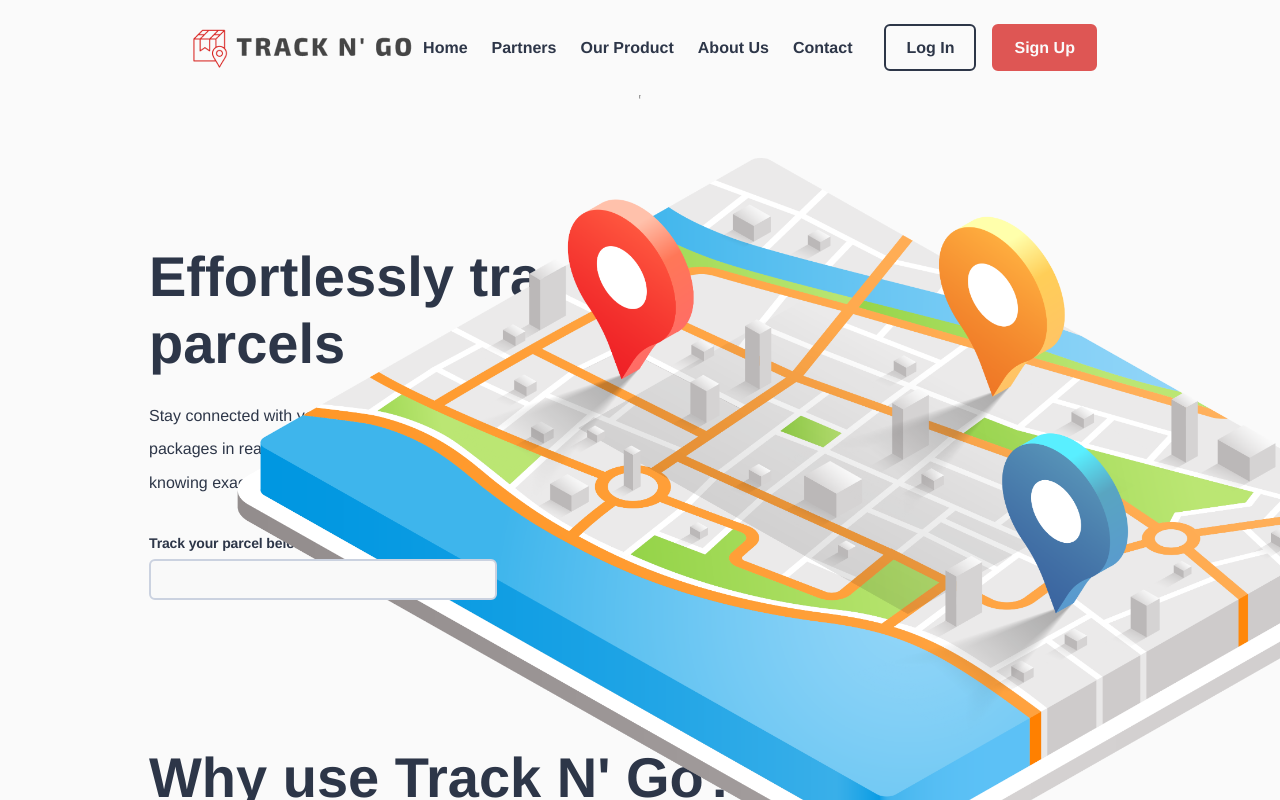
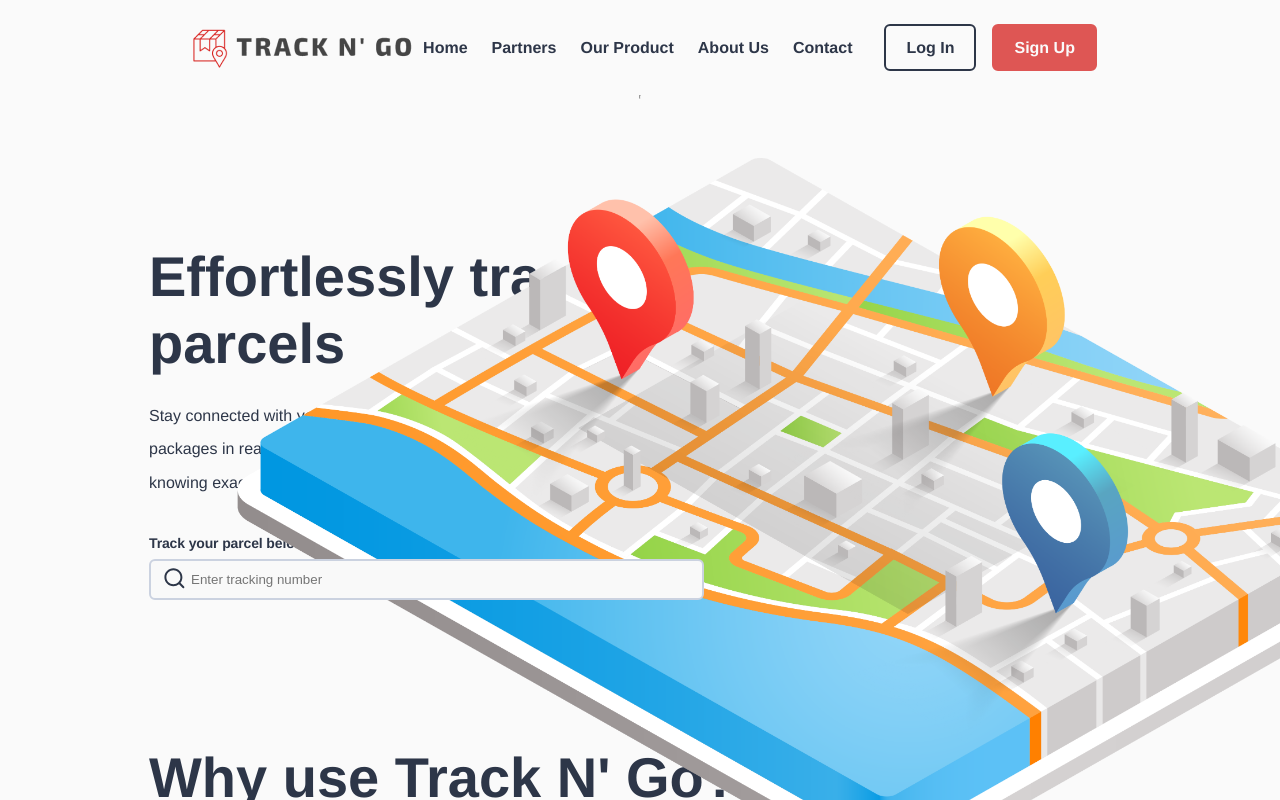
Before and after one commit to Hitagi7/Track-N-Go, a React (Vite) app: page / in a window 1280 px wide. Shown: the top 800 px of the page. Built offline with nearby package versions, Linux system fonts and the light colour scheme.

Commit message:
feat: add search bar

```diff
--- a/src/components/layout/Container1.css
+++ b/src/components/layout/Container1.css
@@ -35,11 +35,11 @@
 .Input {
     padding-top: 35px;
 }
+
 .InputSquare {
     display: flex;
     gap: 10px;
 }
-
 
 .InputTitle {
     font-size: 14px;
@@ -52,14 +52,24 @@
     height: 16px;
 }
 
+.Wrapper {
+    position: relative;
+}
+
+.icon {
+    position: absolute;
+    transform: translateY(30%) translateX(10%);
+    padding-left: 10px;
+    z-index: 3;
+}
+
 .InputBox {
     display: flex;
     align-items: center;
     background-color: #f9f9f9;
-    width: 320px;
-    height: 46;
+    width: 498.978px;
     position: relative;
-    padding: 11px 12px;
+    padding: 11px 12px 11px 40px;
     gap: 4px;
     border-radius: 6px;
     border: 2px solid;
@@ -67,17 +77,27 @@
     color: black;
 }
 
+button {
+    all: unset;
+}
+
 .Search {
-    width: 100px;
-    height: fixed(47px);
     border-radius: 6px;
     background-color: #DE5654;
+    color: #fafafa;
     font-weight: 700;
     font-size: 16px;
     line-height: 24px;
     letter-spacing: -0.01em;
+    display: flex;
+    width: 155.931px;
+    justify-content: center;
+    align-items: center;
+    gap: 8px;
 }
 
 .Search:hover {
     cursor: pointer;
+    border-color: hsl(1, 68%, 70%);
+    background-color: hsl(1, 68%, 70%);
 }
--- a/src/components/layout/Container1.jsx
+++ b/src/components/layout/Container1.jsx
@@ -5,7 +5,7 @@ function Container1() {
 
   return (
     <div className='Container1'>
-        <img src="/src/assets/Map Pin.png" alt="Map With Pin" id='image'className="Resize-image1"/>
+        <img src="/src/assets/Map Pin.png" alt="Map With Pin" className="Resize-image1"/>
         <div className="Text1">
             <div className="Header1">
               Effortlessly track your parcels
@@ -18,7 +18,10 @@ function Container1() {
                 Track your parcel below!
               </div>
               <div className="InputSquare">
-                <input type="text" className='InputBox'/>
+                <div className="Wrapper">
+                  <img src="/src/assets/icon-search.svg" alt="icon-search" className='icon'/>
+                  <input type="text" className="InputBox" placeholder="Enter tracking number"/>
+                </div>
                 <button className="Search">
                   Search
                 </button>
```
Also changed, not shown: src/assets/icon-search.svg (added).
